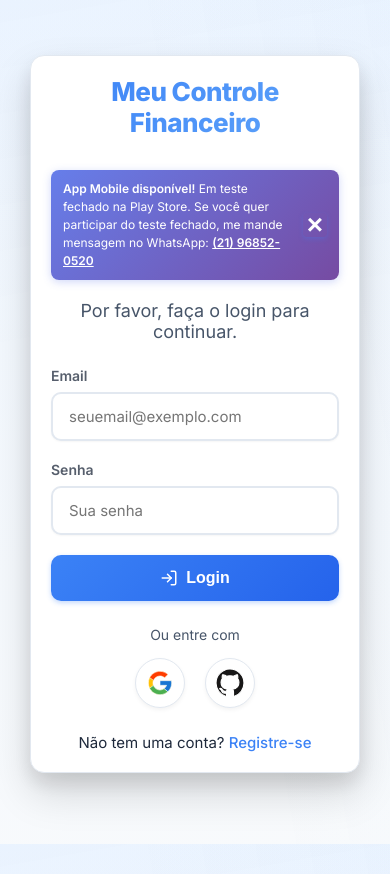
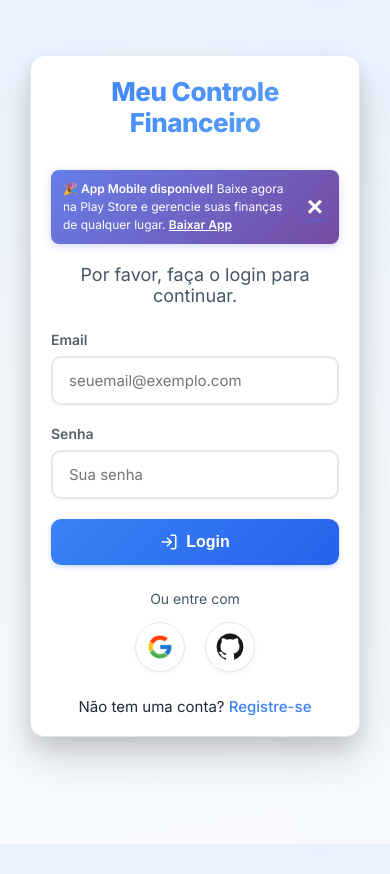
Before and after one commit to AdielsonMedeiros/Controle-Financeiro-Web, a plain HTML site: page index.html in a window 390 px wide. Drawn offline with nearby package versions, Linux system fonts and the light colour scheme; no server answers.

Commit message:
feat: update mobile app banner for production release with Play Store link

```diff
--- a/index.html
+++ b/index.html
@@ -21,7 +21,7 @@
             </svg>
           </div>
           <div class="app-banner-text">
-            <strong>App Mobile disponível!</strong> Em teste fechado na Play Store. Se você quer participar do teste fechado, me mande mensagem no WhatsApp: <a href="https://wa.me/5521968520520" target="_blank" rel="noopener noreferrer">(21) 96852-0520</a>
+            <strong>🎉 App Mobile disponível!</strong> Baixe agora na Play Store e gerencie suas finanças de qualquer lugar. <a href="https://play.google.com/store/apps/details?id=br.com.adielsontech.controlefinanceiro" target="_blank" rel="noopener noreferrer">Baixar App</a>
           </div>
           <button id="close-app-banner" class="app-banner-close" title="Fechar">×</button>
         </div>
```
